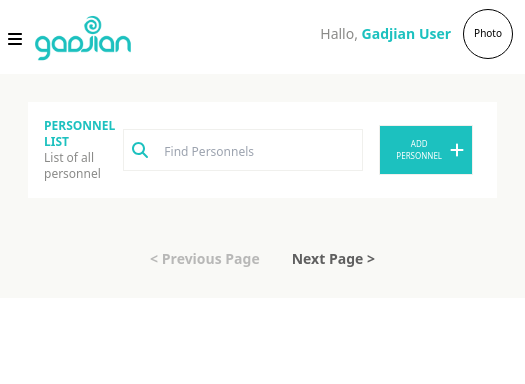
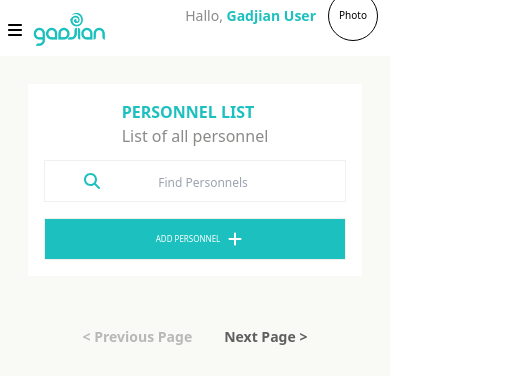
Before and after one commit to UlfatunAmanah482/task-1-gadjian, a React (Create React App) app: page / in a window 390 px wide. Shown: the top 384 px of the page, 525 px wide, since content can reach past the window. Built offline with nearby package versions, Linux system fonts and the light colour scheme; no server answers.

Commit message:
memperbaiki responsive bagian personnel list

```diff
--- a/src/components/PersonnelList.jsx
+++ b/src/components/PersonnelList.jsx
@@ -53,19 +53,19 @@ export default function PersonnelList(props) {
         </div>
       </div>
       <div className='bg-[#f9f9f6] p-7'>
-        <div className='bg-white flex justify-between items-center p-4'>
-          <div className='w-[50%]'>
-            <p className='uppercase text-[#1cc1bf] lg:text-xl text-xs font-bold'>personnel list</p>
-            <p className='text-[#8a8a88] lg:text-lg text-xs font-medium'>List of all personnel</p>
+        <div className='bg-white flex sm:flex-row flex-col justify-between items-center p-4'>
+          <div className='sm:mb-0 mb-3'>
+            <p className='uppercase text-[#1cc1bf] lg:text-xl text-base font-bold'>personnel list</p>
+            <p className='text-[#8a8a88] lg:text-lg text-base font-medium'>List of all personnel</p>
           </div>
-          <div className='flex items-center'>
-            <div className='flex items-center justify-center border border-[#f0f0ed] p-2 mx-2'>
+          <div className='flex sm:flex-row flex-col items-center sm:w-auto w-full gap-4'>
+            <div className='flex items-center justify-center border border-[#f0f0ed] p-2 mx-2 sm:w-auto w-full'>
               <FontAwesomeIcon icon={faMagnifyingGlass} className='text-[#1cc1bf]' />
               <span className='text-[#8a8a88] mx-2 font-medium'>
-                <input type="text" placeholder="Find Personnels" className='text-[#8a8a88] lg:text-base text-xs mx-2 font-medium' />
+                <input type="text" placeholder="Find Personnels" className='text-[#8a8a88] text-center lg:text-base text-xs mx-2 font-medium' />
               </span>
             </div>
-            <div className='flex items-center justify-center border border-[#f0f0ed] bg-[#1cc1bf] px-2 py-3 mx-2 text-white'>
+            <div className='flex items-center justify-center border border-[#f0f0ed] bg-[#1cc1bf] px-2 py-3 mx-2 text-white sm:w-auto w-full'>
               <button className='uppercase lg:text-xs text-[8px] mx-2 font-medium'>Add Personnel</button>
               <FontAwesomeIcon icon={faPlus} />
             </div>
```
